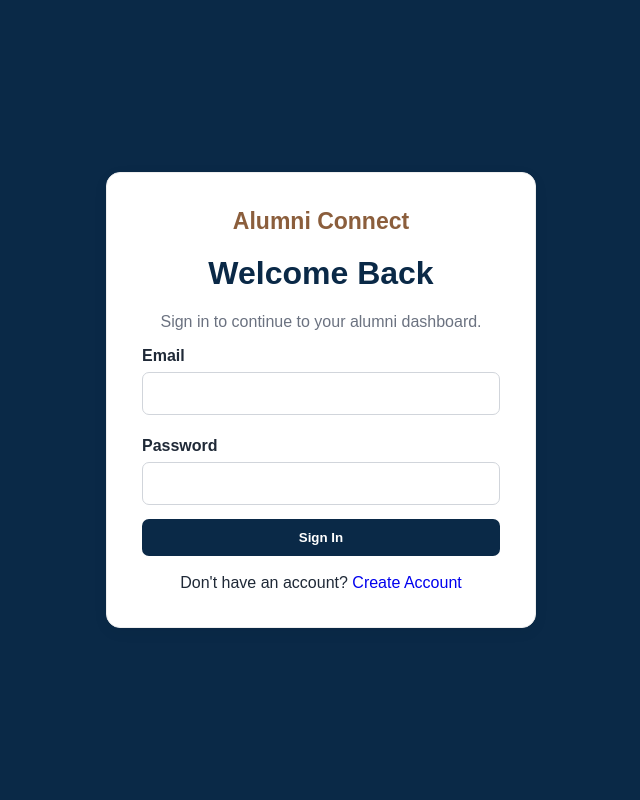
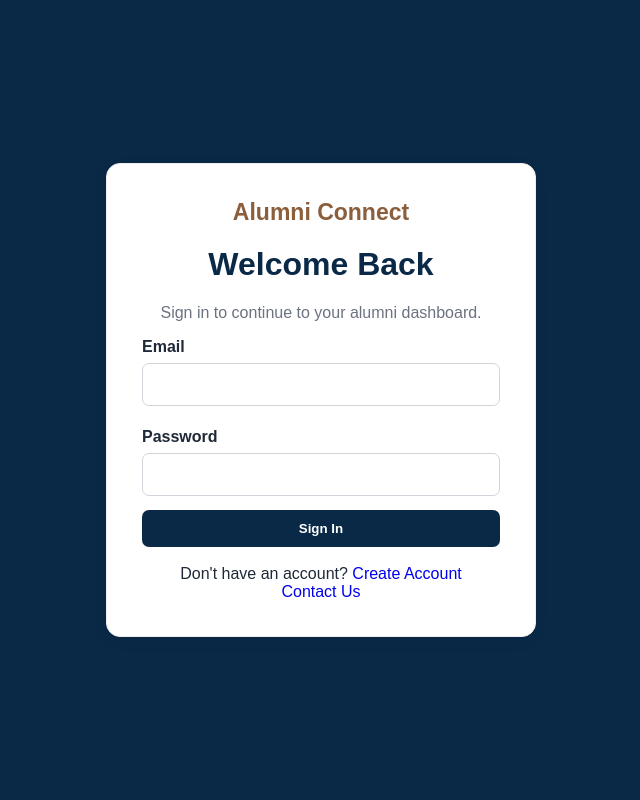
Before and after one commit to khadimhussainsoomro5055-hub/Alumni-Management-System, a Node server app: page /signin in a window 1280 px wide. Shown: the whole page, without its empty margins (319-959 px from the left). Run offline with Node 20, Linux system fonts and the light colour scheme.

Commit message:
Add contact link to sign-in page

```diff
--- a/views/signin.ejs
+++ b/views/signin.ejs
@@ -39,7 +39,7 @@
       </form>
 
       <div class="auth-link">
-        Don't have an account? <a href="/signup">Create Account</a>
+        Don't have an account? <a href="/signup">Create Account</a><br><a href="/contact">Contact Us</a>
       </div>
     </div>
   </div>
```
